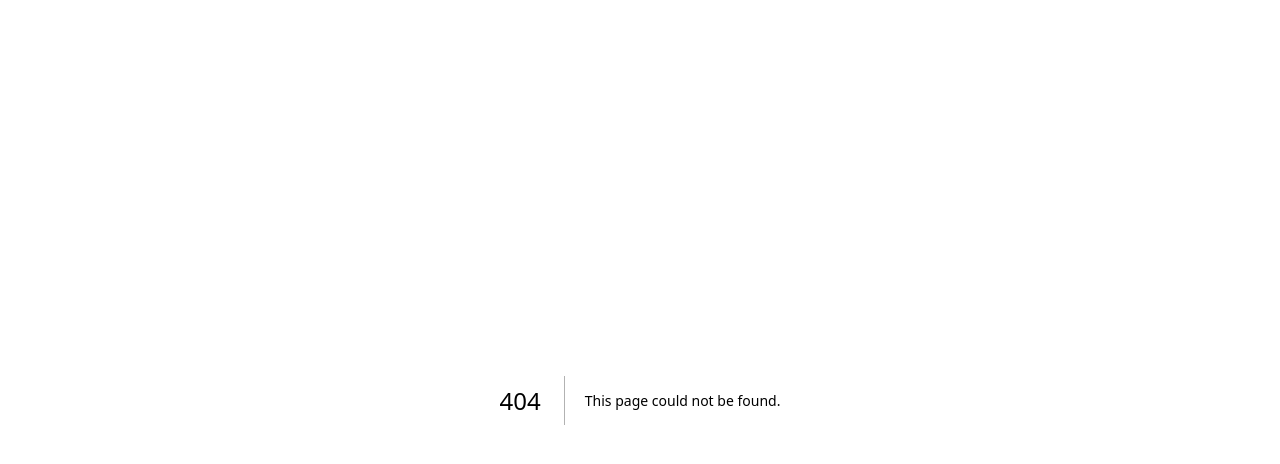
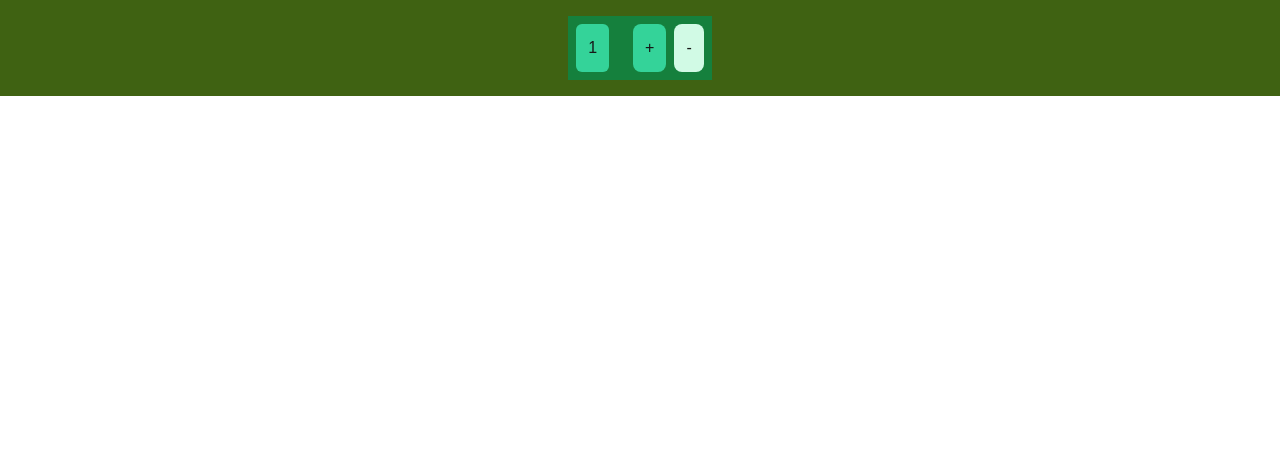
Before and after one commit to MaximilianBradford/cprg306-assignments, a Next.js app: page /week-4 in a window 1280 px wide. Before the commit this address had no page. Shown: the top 464 px of the page. Built offline with nearby package versions, Linux system fonts and the light colour scheme.

Commit message:
Week 4 Assignment
Added week-4 folder and completed assignment. Onto week 5!

```diff
--- a/app/page.js
+++ b/app/page.js
@@ -14,6 +14,11 @@ export default function Home() {
           <Link href="\week-3">Demo link</Link>
       </li>
 
+      <p>Week 4 Repo is below v</p>
+      <li>
+          <Link href="\week-4">Demo link</Link>
+      </li>
+
 
   </div>
   );
--- /dev/null
+++ b/app/week-4/new-item.js
@@ -0,0 +1,35 @@
+"use client";
+import React, { useState } from "react";
+
+export default function NewItem() {
+    const [quantity, setQuantity] = useState(1);
+
+    const increment = () => {
+        if (quantity < 20) {
+            setQuantity(quantity + 1);
+        }
+        else{
+            setQuantity(20);
+        }
+    };
+
+    const decrement = () => {
+        if (quantity > 1) {
+            setQuantity(quantity - 1);
+        }
+        else {
+            setQuantity(1);
+        }
+    };
+
+    return (
+        <div class = "flex flex-row gap-4 m-4 p-2 bg-green-700">
+            <p className="text-l flex-1 p-3 bg-emerald-400 rounded-md">{quantity}</p>
+            <div class = "justify-between">
+                <button onClick={increment} disabled={quantity == 20} class = "flex-1 bg-emerald-400 hover:bg-emerald-300 disabled:bg-emerald-100 ml-2 p-3 rounded-lg">+</button>
+                <button onClick={decrement} disabled={quantity == 1} class = "flex-1 bg-emerald-400 hover:bg-emerald-300 disabled:bg-emerald-100  ml-2 p-3 rounded-lg">-</button>
+            </div>
+
+        </div>
+    );
+}
--- /dev/null
+++ b/app/week-4/page.js
@@ -0,0 +1,9 @@
+import  NewItem from "./new-item";
+
+export default function Page() {
+    return (
+      <main class="flex justify-center w-full bg-lime-800">
+        <NewItem/>
+      </main>
+    );
+  }
```
